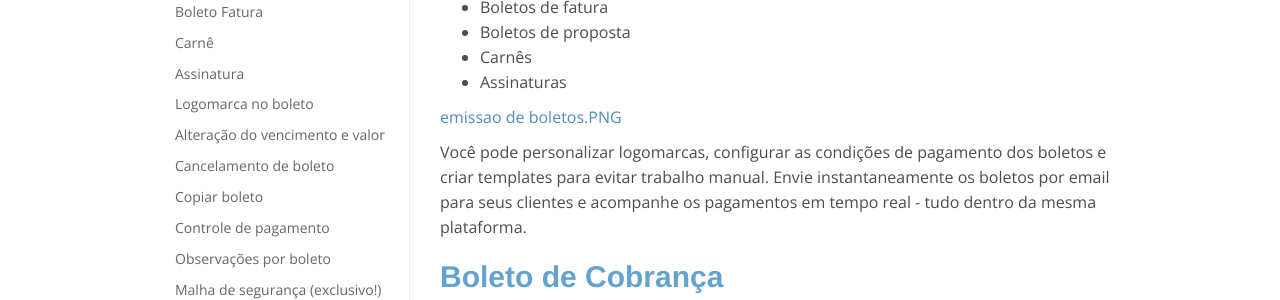
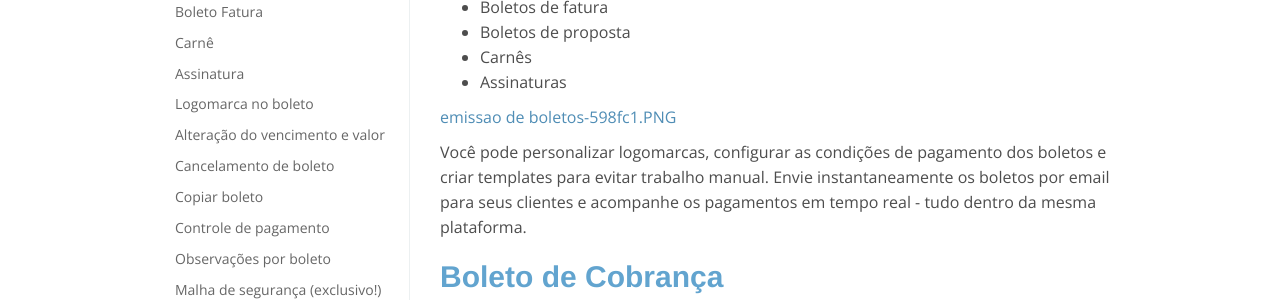
Before and after one commit to BoletoSimples/boletosimples-features, a Jekyll site: the page built from emissao-de-boletos.markdown, in a window 1280 px wide and 900 px high. Shown: the part 380-680 px from the top of the window. Built offline with Jekyll 4.4.1, drawn with Linux system fonts in a browser that asks for light colours.

Commit message:
Updated Emissao De Boletos 598fc1 and 1 other file

```diff
--- a/emissao-de-boletos.markdown
+++ b/emissao-de-boletos.markdown
@@ -20,12 +20,16 @@ No Boleto Simples, tudo que você precisa para emitir boletos é ter uma carteir
 * Carnês
 * Assinaturas
 
-[emissao de boletos.PNG](/uploads/emissao%20de%20boletos.PNG)
+
+[emissao de boletos-598fc1.PNG](/uploads/emissao%20de%20boletos-598fc1.PNG)
+
 
 Você pode personalizar logomarcas, configurar as condições de pagamento dos boletos e criar templates para evitar trabalho manual.
 Envie instantaneamente os boletos por email para seus clientes e acompanhe os pagamentos em tempo real - tudo dentro da mesma plataforma.
 
+
 ## Boleto de Cobrança
+
 
 O boleto de cobrança é o tipo de boleto mais comum: um título de cobrança que contém informações como o valor, a data de vencimento, quem deve pagar e para quem deve ser pago.
 
```
Also changed, not shown: _uploads/emissao de boletos-598fc1.PNG (added).
